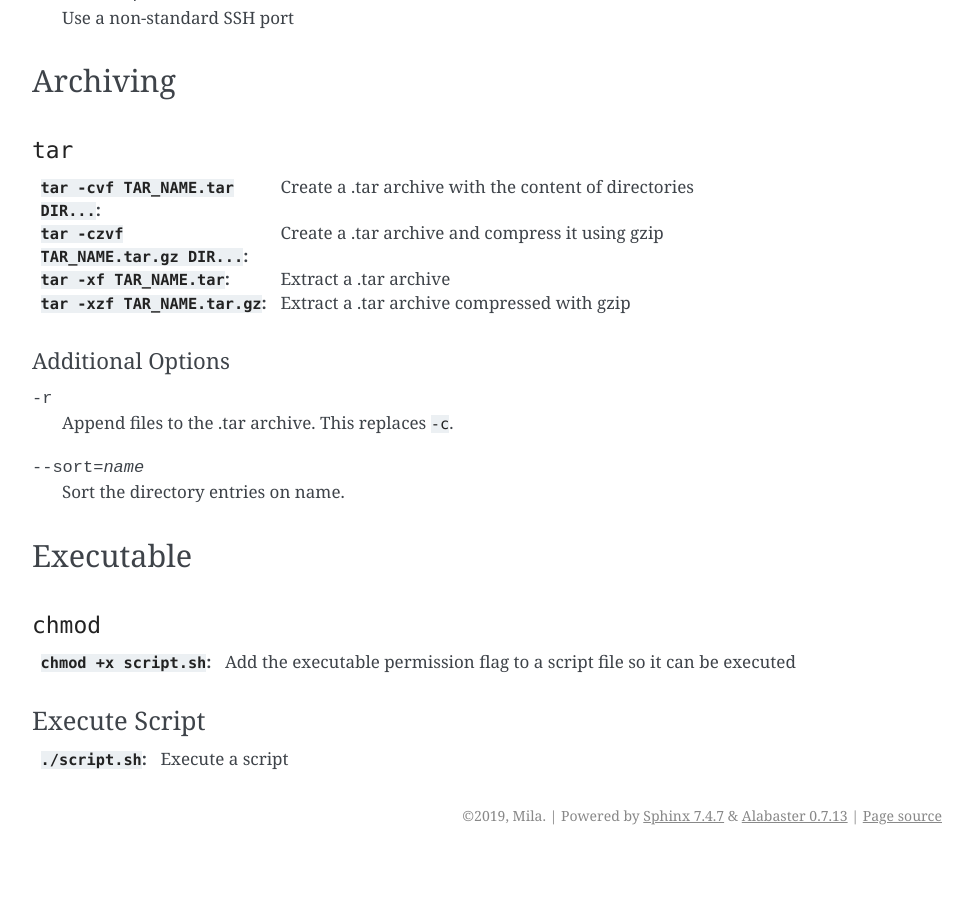
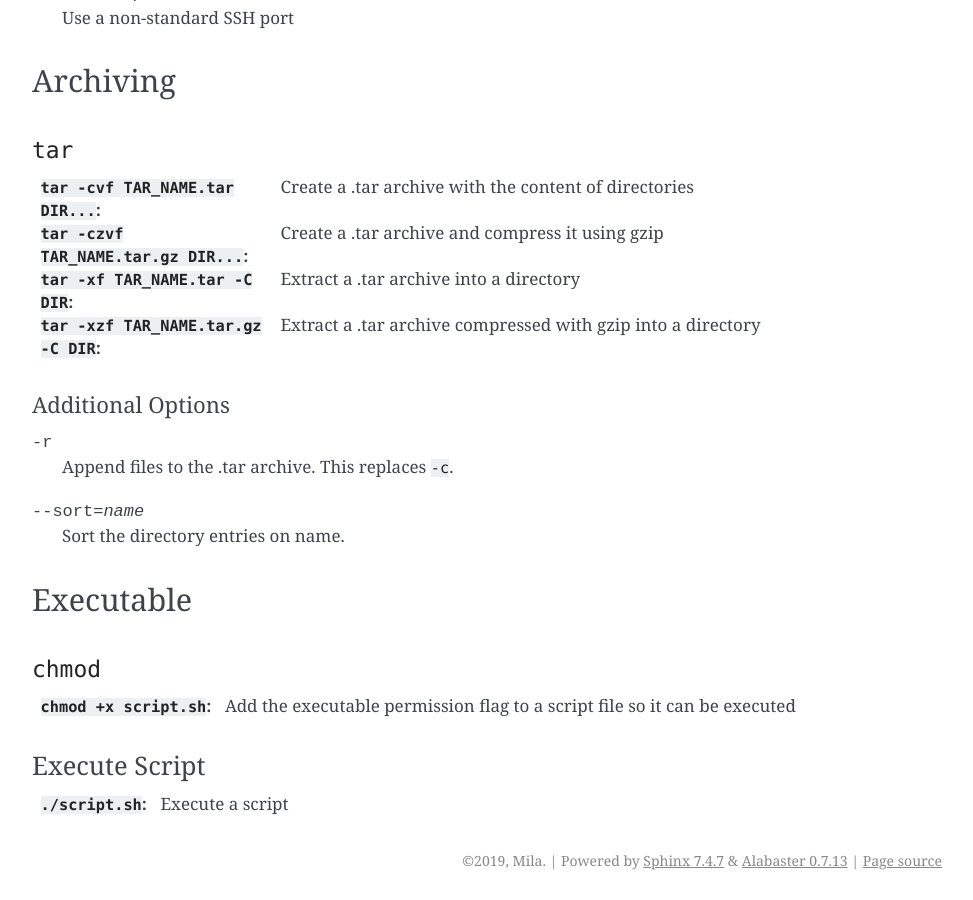
Before and after one commit to satyaog/cli-cheatsheet, a Sphinx documentation site: the page built from docs/source/index.rst, in a window 1280 px wide and 900 px high, scrolled down 5141 px. Shown: the whole window, without its empty margins (168-1141 px from the left). Built offline with Sphinx 7.4.7, drawn with Linux system fonts in a browser that asks for light colours; before the commit the page ends 5996 px from its top, so only the background shows below that.

Commit message:
Add -C DIR option to tar documentation

```diff
--- a/docs/source/index.rst
+++ b/docs/source/index.rst
@@ -306,8 +306,8 @@ Archiving
 
 :``tar -cvf TAR_NAME.tar DIR...``:     Create a .tar archive with the content of directories
 :``tar -czvf TAR_NAME.tar.gz DIR...``: Create a .tar archive and compress it using gzip
-:``tar -xf TAR_NAME.tar``:             Extract a .tar archive
-:``tar -xzf TAR_NAME.tar.gz``:         Extract a .tar archive compressed with gzip
+:``tar -xf TAR_NAME.tar -C DIR``:      Extract a .tar archive into a directory
+:``tar -xzf TAR_NAME.tar.gz -C DIR``:  Extract a .tar archive compressed with gzip into a directory
 
 Additional Options
 ------------------
```
